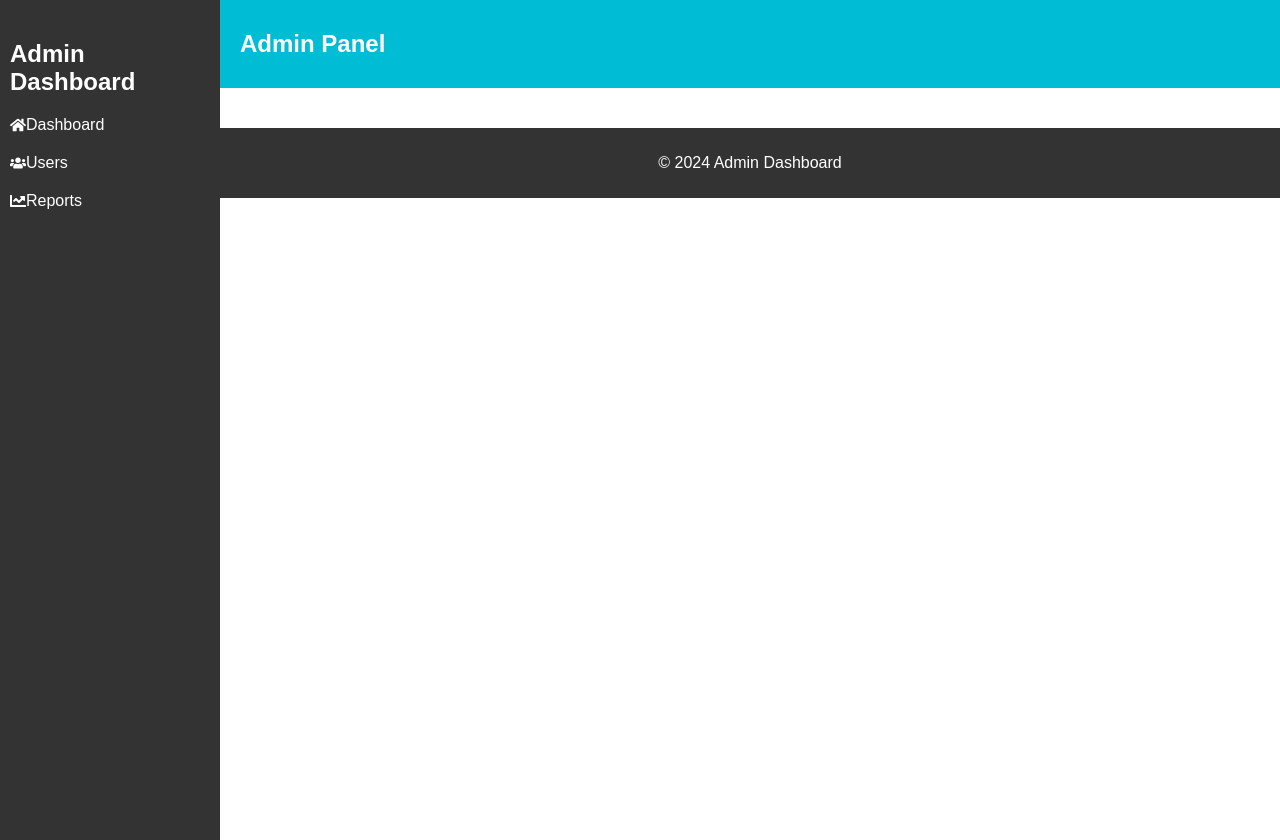
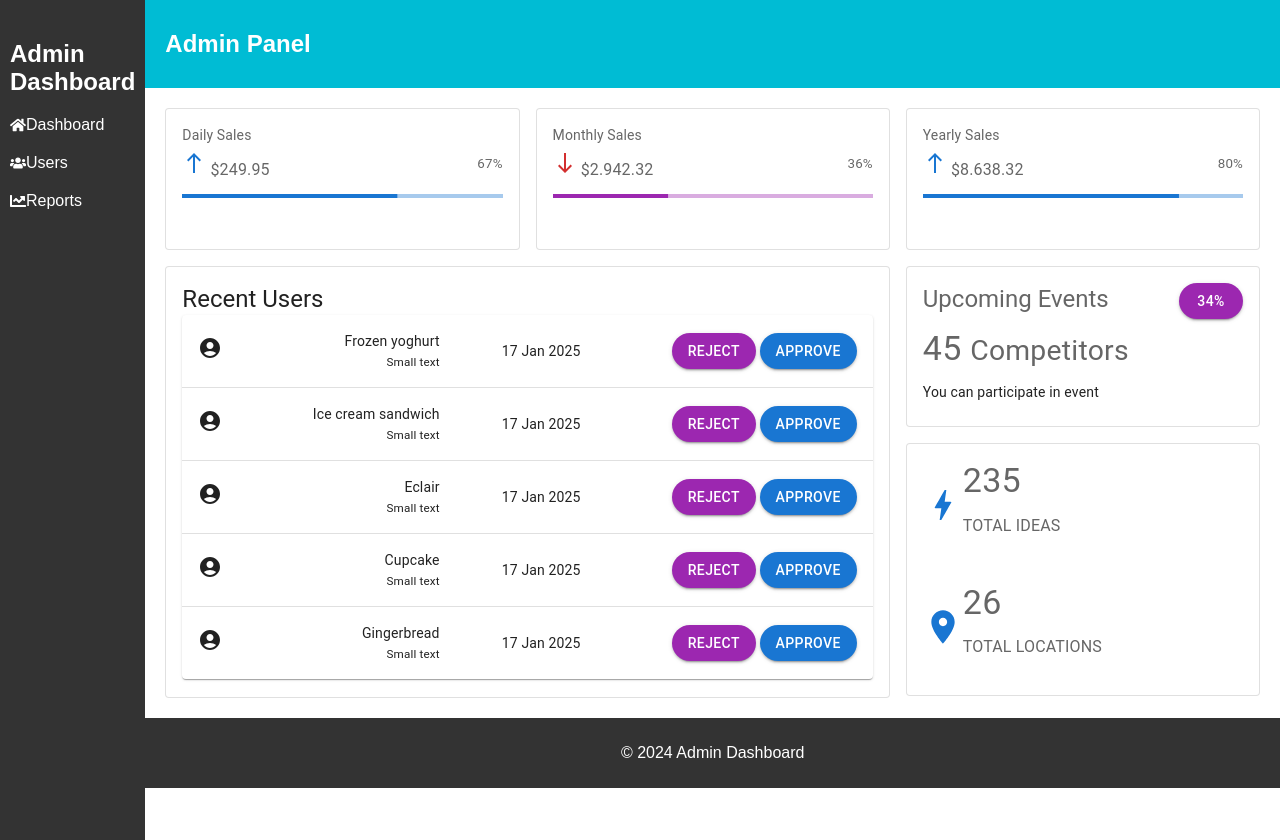
Before and after one commit to 6seasons6/Admin-Dashboard, a React (Create React App) app: page /analytics/graphs in a window 1280 px wide. Built offline with nearby package versions, Linux system fonts and the light colour scheme.

Commit message:
analyticschanges

```diff
--- a/package.json
+++ b/package.json
@@ -5,7 +5,8 @@
   "dependencies": {
     "@emotion/react": "^11.14.0",
     "@emotion/styled": "^11.14.0",
-    "@mui/material": "^6.3.0",
+    "@mui/icons-material": "^6.4.0",
+    "@mui/material": "^6.4.0",
     "axios": "^1.7.9",
     "cra-template": "1.2.0",
     "react": "^19.0.0",
--- a/src/App.js
+++ b/src/App.js
@@ -12,6 +12,7 @@ import UserList from './components/UserManagement/UserList';
 import ProductList from './components/ProductManagement/ProductList';
 import SalesReport from './components/Analytics/SalesReport';
 import UserActivity from './components/Analytics/UserActivity';
+import Graphs from './components/Analytics/graphs';
 import Login from './components/Auth/Login';
 import Register from './components/Auth/Register';
 
@@ -33,6 +34,7 @@ const App = () => {
                 {/* Analytics Routes */}
                 <Route path="/analytics/sales" element={<SalesReport />} />
                 <Route path="/analytics/activity" element={<UserActivity />} />
+                <Route path="/analytics/graphs" element={<Graphs />} />
 
                 {/* Authentication Routes */}
                 <Route path="/login" element={<Login />} />
--- /dev/null
+++ b/src/components/Analytics/graphs.js
@@ -0,0 +1,148 @@
+
+
+import React from 'react';
+import Grid from '@mui/material/Grid2'
+import { Box, Button, Card, CardActions, CardContent, Table, TableBody, TableCell, TableContainer, TableRow, Typography } from '@mui/material';
+import NorthIcon from '@mui/icons-material/North';
+import SouthIcon from '@mui/icons-material/South';
+import LinearProgress from '@mui/material/LinearProgress';
+import Paper from '@mui/material/Paper';
+import AccountCircleIcon from '@mui/icons-material/AccountCircle';
+import BoltIcon from '@mui/icons-material/Bolt';
+import LocationOnIcon from '@mui/icons-material/LocationOn';
+function createData(name, calories, fat, carbs, protein) {
+    return { name, calories, fat, carbs, protein };
+  }
+
+  const rows = [
+    createData('Frozen yoghurt', 159, 6.0, 24, 4.0),
+    createData('Ice cream sandwich', 237, 9.0, 37, 4.3),
+    createData('Eclair', 262, 16.0, 24, 6.0),
+    createData('Cupcake', 305, 3.7, 67, 4.3),
+    createData('Gingerbread', 356, 16.0, 49, 3.9),
+  ];
+function Graphs() {
+    return (
+        <div>
+            <Grid container spacing={2}>
+                <Grid size={{ xs: 6, md: 4 }}>
+                    <Box sx={{ minWidth: 275 }}>
+                        <Card variant="outlined">
+                            <CardContent sx={{ height: 100 }}>
+                                <Typography gutterBottom sx={{ color: 'text.secondary', fontSize: 14 }} align='left'>
+                                    Daily Sales
+                                </Typography>
+                                <Typography sx={{ color: 'text.secondary', mb: 1.5, display: 'flex', justifyContent: 'space-between' }} >
+                                    <div><NorthIcon color='primary'></NorthIcon> $249.95</div>
+                                    <div><small>67%</small></div></Typography>
+                                <LinearProgress variant="determinate" value={67} />
+                            </CardContent>
+                        </Card>
+                    </Box>
+                </Grid>
+                <Grid size={{ xs: 6, md: 4 }}>
+                    <Box sx={{ minWidth: 275 }}>
+                        <Card variant="outlined">
+                            <CardContent sx={{ height: 100 }}>
+                                <Typography gutterBottom sx={{ color: 'text.secondary', fontSize: 14 }} align='left'>
+                                    Monthly Sales
+                                </Typography>
+                                <Typography sx={{ color: 'text.secondary', mb: 1.5, display: 'flex', justifyContent: 'space-between' }} >
+                                    <div><SouthIcon color='error'></SouthIcon> $2.942.32</div>
+                                    <div><small>36%</small></div></Typography>
+                                <LinearProgress variant="determinate" value={36} color='secondary' />
+                            </CardContent>
+                        </Card>
+                    </Box>
+                </Grid>
+                <Grid size={{ xs: 6, md: 4 }}>
+                    <Box sx={{ minWidth: 275 }}>
+                        <Card variant="outlined">
+                            <CardContent sx={{ height: 100 }}>
+                                <Typography gutterBottom sx={{ color: 'text.secondary', fontSize: 14 }} align='left'>
+                                    Yearly Sales
+                                </Typography>
+                                <Typography sx={{ color: 'text.secondary', mb: 1.5, display: 'flex', justifyContent: 'space-between' }} >
+                                    <div><NorthIcon color='primary'></NorthIcon> $8.638.32</div>
+                                    <div><small>80%</small></div></Typography>
+                                <LinearProgress variant="determinate" value={80} />
+                            </CardContent>
+                        </Card>
+                    </Box>
+                </Grid>
+                <Grid size={{ xs: 6, md: 8 }}>
+                    <Box sx={{ minWidth: 275 }}>
+                        <Card variant="outlined">
+                            <CardContent sx={{ height: 390 }} >
+                                <Typography variant='h5'>Recent Users</Typography>
+                                <TableContainer component={Paper}>
+                                    <Table sx={{ minWidth: 650 }} aria-label="simple table">
+
+                                        <TableBody>
+                                            {rows.map((row) => (
+                                                <TableRow
+                                                    key={row.name}
+                                                    sx={{ '&:last-child td, &:last-child th': { border: 0 } }}
+                                                >
+                                                    <TableCell component="th" scope="row">
+                                                        <AccountCircleIcon></AccountCircleIcon>
+                                                    </TableCell>
+                                                    <TableCell align="right">{row.name} <br/> <small>Small text</small></TableCell>
+                                                    <TableCell align="right">17 Jan 2025</TableCell>
+                                                    <TableCell align="right"><Button variant="contained" color='secondary' sx={{borderRadius:100}}>Reject</Button> <Button variant="contained" sx={{borderRadius:100}}>Approve</Button></TableCell>
+
+                                                </TableRow>
+                                            ))}
+                                        </TableBody>
+                                    </Table>
+                                </TableContainer>
+                            </CardContent>
+                        </Card>
+                    </Box>
+                </Grid>
+                <Grid size={{ xs: 6, md: 4 }}>
+                    <Box sx={{ minWidth: 275 }}>
+                        <Card variant="outlined">
+                            <CardContent>
+                                <Typography gutterBottom sx={{ color: 'text.secondary', display:'flex', justifyContent:'space-between'}} variant='h5'>
+                                   Upcoming Events <Button variant="contained" color='secondary' sx={{borderRadius:100}}>34%</Button>
+                                </Typography>
+                                <Typography sx={{ color: 'text.secondary', mb: 1.5 }} variant='h4'>45 <small>Competitors</small></Typography>
+                                <Typography variant="body2">
+                                   You can participate in event
+                                </Typography>
+                            </CardContent>
+
+                        </Card>
+                    </Box>
+                    <Box sx={{ minWidth: 275, marginTop: 2 }}>
+                        <Card variant="outlined">
+                            <CardContent sx={{display:'flex', alignItems:'center'}}>
+                                <BoltIcon color='primary' sx={{fontSize:40}}/>
+                                <div>
+                                <Typography gutterBottom sx={{ color: 'text.secondary'}} variant='h4'>
+                                   235
+                                </Typography>
+                                <Typography sx={{ color: 'text.secondary', mb: 1.5 }}>TOTAL IDEAS</Typography>
+                                </div>
+                            </CardContent>
+                            <CardContent sx={{display:'flex', alignItems:'center'}}>
+
+                                <LocationOnIcon color='primary' sx={{fontSize:40}}/>
+                                <div>
+                                <Typography gutterBottom sx={{ color: 'text.secondary'}} variant='h4'>
+                                   26
+                                </Typography>
+                                <Typography sx={{ color: 'text.secondary', mb: 1.5 }}>TOTAL LOCATIONS</Typography>
+                                </div>
+                            </CardContent>
+
+                        </Card>
+                    </Box>
+                </Grid>
+            </Grid>
+        </div>
+    )
+}
+
+export default Graphs;
```
Also changed, not shown: 1 other file (tests, documents, lock files or other folders).
